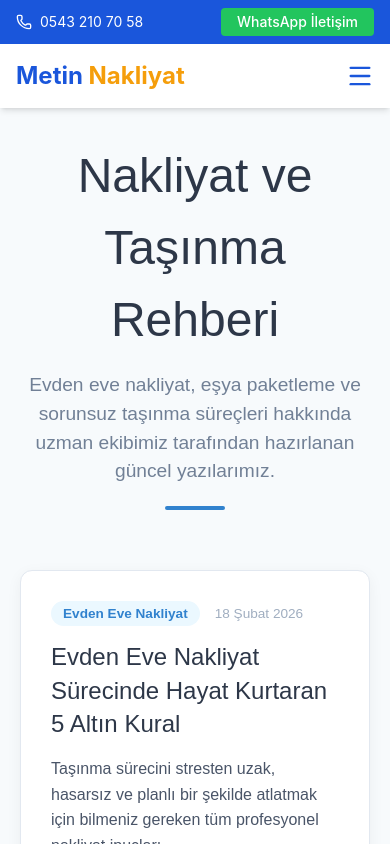
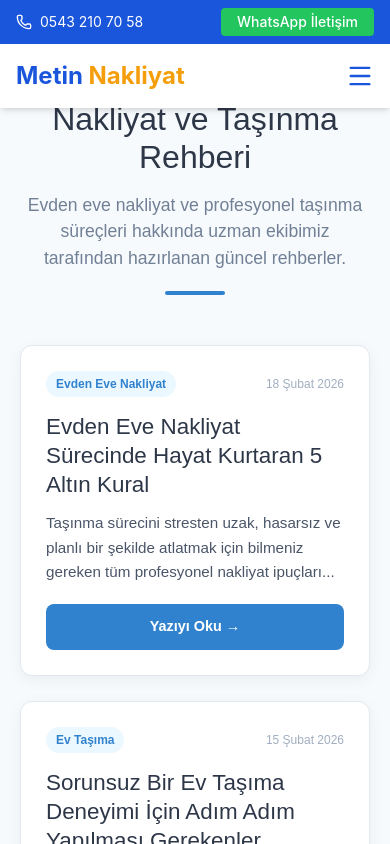
Before and after one commit to metintasarim46/evdenevenakliyat, a React (Vite) app: page /blog in a window 390 px wide. Shown: the top 844 px of the page. Built offline with nearby package versions, Linux system fonts and the light colour scheme.

Commit message:
mobil uyumluluk düzeltildi

```diff
--- a/index.html
+++ b/index.html
@@ -9,6 +9,7 @@
     <meta name="description" content="Metin Nakliyat: İstanbul evden eve nakliyat, asansörlü taşıma ve sigortalı nakliye hizmetleri. 15+ yıl tecrübe ile profesyonel ve uygun fiyatlı çözümler.">
     <meta name="author" content="Metin Nakliyat" />
     <meta name="robots" content="index, follow" />
+    <meta name="viewport" content="width=device-width, initial-scale=1.0">
 
     <link rel="canonical" href="https://evdeneve.metintasarim.io/" />
 
--- a/src/pages/Blog.tsx
+++ b/src/pages/Blog.tsx
@@ -41,39 +41,75 @@ const Blog = () => {
   ];
 
   return (
-    <div style={{ backgroundColor: '#f7fafc', minHeight: '80vh', padding: '140px 20px 80px', fontFamily: "'Arial', sans-serif" }}>
-      <div style={{ maxWidth: '1200px', margin: '0 auto' }}>
+    <section style={{ backgroundColor: '#f7fafc', minHeight: '80vh', padding: '100px 0 60px', fontFamily: "'Arial', sans-serif" }}>
+      <div style={{ maxWidth: '1200px', margin: '0 auto', padding: '0 20px' }}>
 
-        <div style={{ textAlign: 'center', marginBottom: '60px' }}>
-          <h1 style={{ fontSize: '3rem', color: '#2d3748', marginBottom: '15px' }}>Nakliyat ve Taşınma Rehberi</h1>
-          <p style={{ color: '#718096', fontSize: '1.2rem', maxWidth: '700px', margin: '0 auto' }}>
-            Evden eve nakliyat, eşya paketleme ve sorunsuz taşınma süreçleri hakkında uzman ekibimiz tarafından hazırlanan güncel yazılarımız.
+        {/* Başlık Bölümü - SEO ve Mobil Optimize */}
+        <div style={{ textAlign: 'center', marginBottom: '50px' }}>
+          <h1 style={{ fontSize: 'clamp(2rem, 5vw, 3rem)', color: '#2d3748', marginBottom: '15px', lineHeight: 1.2 }}>
+            Nakliyat ve Taşınma Rehberi
+          </h1>
+          <p style={{ color: '#718096', fontSize: '1.1rem', maxWidth: '700px', margin: '0 auto', lineHeight: 1.5 }}>
+            Evden eve nakliyat ve profesyonel taşınma süreçleri hakkında uzman ekibimiz tarafından hazırlanan güncel rehberler.
           </p>
           <div style={{ width: '60px', height: '4px', backgroundColor: '#3182ce', margin: '20px auto', borderRadius: '2px' }}></div>
         </div>
 
-        <div style={{ display: 'grid', gridTemplateColumns: 'repeat(auto-fill, minmax(350px, 1fr))', gap: '30px' }}>
+        {/* Blog Kartları - Mobil Uyumluluk Odaklı Grid */}
+        <div style={{
+          display: 'grid',
+          gridTemplateColumns: 'repeat(auto-fill, minmax(min(100%, 320px), 1fr))',
+          gap: '25px'
+        }}>
           {blogYazilari.map((yazi, index) => (
-            <div key={index} style={{ backgroundColor: 'white', borderRadius: '12px', overflow: 'hidden', boxShadow: '0 4px 15px rgba(0,0,0,0.05)', display: 'flex', flexDirection: 'column', border: '1px solid #e2e8f0', transition: 'transform 0.3s ease, box-shadow 0.3s ease' }}
-                 onMouseOver={(e) => { e.currentTarget.style.transform = 'translateY(-5px)'; e.currentTarget.style.boxShadow = '0 10px 25px rgba(0,0,0,0.1)'; }}
-                 onMouseOut={(e) => { e.currentTarget.style.transform = 'translateY(0)'; e.currentTarget.style.boxShadow = '0 4px 15px rgba(0,0,0,0.05)'; }}>
-              <div style={{ padding: '30px', flex: 1, display: 'flex', flexDirection: 'column' }}>
-                <div style={{ marginBottom: '15px' }}>
-                  <span style={{ backgroundColor: '#ebf8ff', color: '#3182ce', padding: '5px 12px', borderRadius: '20px', fontSize: '0.85rem', fontWeight: 'bold' }}>{yazi.kategori}</span>
-                  <span style={{ color: '#a0aec0', fontSize: '0.85rem', marginLeft: '15px' }}>{yazi.tarih}</span>
+            <article
+              key={index}
+              style={{
+                backgroundColor: 'white',
+                borderRadius: '12px',
+                overflow: 'hidden',
+                boxShadow: '0 4px 15px rgba(0,0,0,0.05)',
+                display: 'flex',
+                flexDirection: 'column',
+                border: '1px solid #e2e8f0',
+                transition: 'all 0.3s ease'
+              }}
+              onMouseOver={(e) => { e.currentTarget.style.transform = 'translateY(-5px)'; e.currentTarget.style.boxShadow = '0 10px 25px rgba(0,0,0,0.1)'; }}
+              onMouseOut={(e) => { e.currentTarget.style.transform = 'translateY(0)'; e.currentTarget.style.boxShadow = '0 4px 15px rgba(0,0,0,0.05)'; }}
+            >
+              <div style={{ padding: '25px', flex: 1, display: 'flex', flexDirection: 'column' }}>
+                <div style={{ marginBottom: '15px', display: 'flex', justifyContent: 'space-between', alignItems: 'center', flexWrap: 'wrap', gap: '10px' }}>
+                  <span style={{ backgroundColor: '#ebf8ff', color: '#3182ce', padding: '4px 10px', borderRadius: '15px', fontSize: '0.75rem', fontWeight: 'bold', whiteSpace: 'nowrap' }}>
+                    {yazi.kategori}
+                  </span>
+                  <span style={{ color: '#a0aec0', fontSize: '0.75rem' }}>{yazi.tarih}</span>
                 </div>
-                <h2 style={{ fontSize: '1.5rem', color: '#2d3748', margin: '0 0 15px', lineHeight: 1.4 }}>{yazi.baslik}</h2>
-                <p style={{ color: '#4a5568', lineHeight: 1.6, marginBottom: '25px', flexGrow: 1 }}>{yazi.ozet}</p>
-                <Link to={`/blog/${yazi.slug}`} style={{ display: 'inline-block', backgroundColor: '#3182ce', color: 'white', padding: '10px 25px', borderRadius: '8px', textDecoration: 'none', fontWeight: 'bold', textAlign: 'center' }}>
+                <h2 style={{ fontSize: '1.4rem', color: '#2d3748', margin: '0 0 12px', lineHeight: 1.3 }}>{yazi.baslik}</h2>
+                <p style={{ color: '#4a5568', fontSize: '0.95rem', lineHeight: 1.6, marginBottom: '20px', flexGrow: 1 }}>{yazi.ozet}</p>
+                <Link
+                  to={`/blog/${yazi.slug}`}
+                  style={{
+                    display: 'block',
+                    backgroundColor: '#3182ce',
+                    color: 'white',
+                    padding: '12px',
+                    borderRadius: '8px',
+                    textDecoration: 'none',
+                    fontWeight: 'bold',
+                    textAlign: 'center',
+                    fontSize: '0.9rem',
+                    transition: 'background-color 0.2s'
+                  }}
+                >
                   Yazıyı Oku &rarr;
                 </Link>
               </div>
-            </div>
+            </article>
           ))}
         </div>
 
       </div>
-    </div>
+    </section>
   );
 };
 
```
